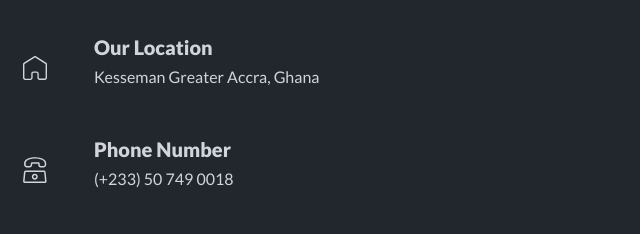
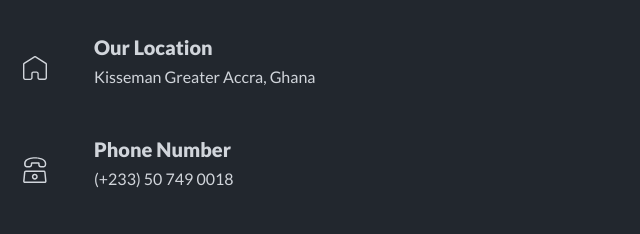
Before and after one commit to OforiAlexander/Mimetect, a website: page public/index.html in a window 1280 px wide. Shown: the part 5899-6133 px from the top of the page, 0-640 px from the left. Drawn offline with nearby package versions, Linux system fonts and the light colour scheme.

Commit message:
spell checked

```diff
--- a/public/index.html
+++ b/public/index.html
@@ -972,7 +972,7 @@
                 <div class="w-full">
                   <h4 class="text-dark mb-1 text-xl font-bold">Our Location</h4>
                   <p class="text-body-color text-base">
-                    Kesseman Greater Accra, Ghana
+                    Kisseman Greater Accra, Ghana
                   </p>
                 </div>
               </div>
```
Also changed, not shown: public/style.css.
